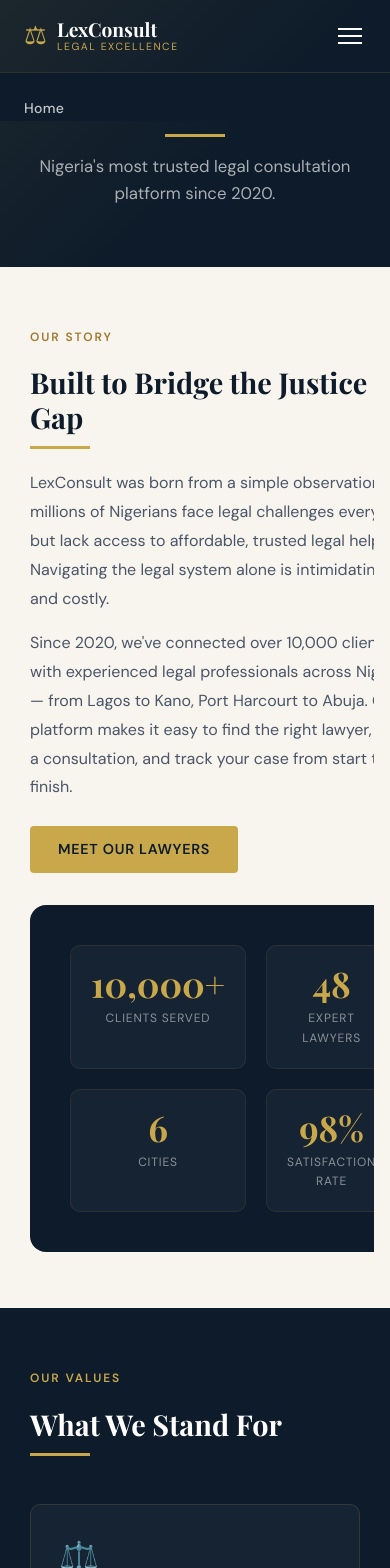
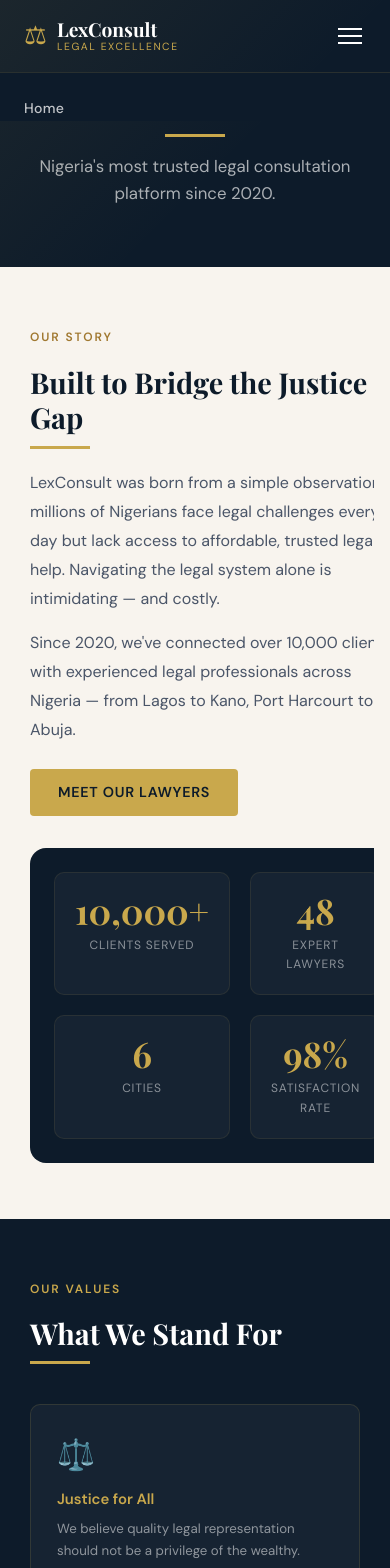
Before and after one commit to Consult-teck/Lexconsult-, a React (Create React App) app: page /about in a window 390 px wide. Shown: the top 1568 px of the page. Built offline with nearby package versions, Linux system fonts and the light colour scheme.

Commit message:
Fix About and Contact mobile

```diff
--- a/src/pages/About.css
+++ b/src/pages/About.css
@@ -3,6 +3,12 @@
   grid-template-columns: 1fr 1fr;
   gap: 56px;
   align-items: center;
+}
+
+.about-stats-box {
+  background: var(--navy);
+  border-radius: 16px;
+  padding: 40px;
 }
 
 .about-stats-grid {
@@ -11,13 +17,38 @@
   gap: 20px;
 }
 
+.about-stat-item {
+  text-align: center;
+  padding: 20px;
+  background: rgba(255,255,255,0.04);
+  border-radius: 10px;
+  border: 1px solid rgba(201,168,76,0.1);
+}
+
+.about-stat-item strong {
+  display: block;
+  font-family: 'Playfair Display', serif;
+  font-size: 2.2rem;
+  color: var(--gold);
+  line-height: 1;
+}
+
+.about-stat-item span {
+  font-size: 0.75rem;
+  color: rgba(255,255,255,0.5);
+  text-transform: uppercase;
+  letter-spacing: 0.07em;
+  margin-top: 8px;
+  display: block;
+}
+
 @media (max-width: 768px) {
   .about-mission-grid {
     grid-template-columns: 1fr !important;
-    gap: 32px;
+    gap: 32px !important;
   }
 
-  .about-stats-grid {
-    grid-template-columns: 1fr 1fr !important;
+  .about-stats-box {
+    padding: 24px !important;
   }
 }
--- a/src/pages/About.jsx
+++ b/src/pages/About.jsx
@@ -13,6 +13,13 @@ const team = [
   { name: "Ngozi Okafor", role: "Head of Operations", avatar: "NO" },
   { name: "David Eze", role: "Legal Director", avatar: "DE" },
   { name: "Amina Bello", role: "Client Relations", avatar: "AB" },
+];
+
+const stats = [
+  ["10,000+", "Clients Served"],
+  ["48", "Expert Lawyers"],
+  ["6", "Cities"],
+  ["98%", "Satisfaction Rate"],
 ];
 
 export default function About() {
@@ -36,17 +43,17 @@ export default function About() {
                 LexConsult was born from a simple observation: millions of Nigerians face legal challenges every day but lack access to affordable, trusted legal help. Navigating the legal system alone is intimidating — and costly.
               </p>
               <p style={{ color: "var(--text-secondary)", lineHeight: 1.8, marginBottom: 24 }}>
-                Since 2020, we've connected over 10,000 clients with experienced legal professionals across Nigeria — from Lagos to Kano, Port Harcourt to Abuja. Our platform makes it easy to find the right lawyer, book a consultation, and track your case from start to finish.
+                Since 2020, we've connected over 10,000 clients with experienced legal professionals across Nigeria — from Lagos to Kano, Port Harcourt to Abuja.
               </p>
               <Link to="/lawyers" className="btn-primary">Meet Our Lawyers</Link>
             </div>
 
-            <div style={{ background: "var(--navy)", borderRadius: 16, padding: 40 }}>
+            <div className="about-stats-box">
               <div className="about-stats-grid">
-                {[["10,000+", "Clients Served"], ["48", "Expert Lawyers"], ["6", "Cities"], ["98%", "Satisfaction Rate"]].map(([n, l]) => (
-                  <div key={l} style={{ textAlign: "center", padding: 20, background: "rgba(255,255,255,0.04)", borderRadius: 10, border: "1px solid rgba(201,168,76,0.1)" }}>
-                    <strong style={{ fontFamily: "'Playfair Display', serif", fontSize: "2.2rem", color: "var(--gold)", display: "block", lineHeight: 1 }}>{n}</strong>
-                    <span style={{ fontSize: "0.75rem", color: "rgba(255,255,255,0.5)", textTransform: "uppercase", letterSpacing: "0.07em", marginTop: 8, display: "block" }}>{l}</span>
+                {stats.map(([n, l]) => (
+                  <div key={l} className="about-stat-item">
+                    <strong>{n}</strong>
+                    <span>{l}</span>
                   </div>
                 ))}
               </div>
@@ -59,14 +66,14 @@ export default function About() {
       <section className="section" style={{ background: "var(--navy)" }}>
         <div className="container">
           <span className="eyebrow" style={{ color: "var(--gold)" }}>Our Values</span>
-          <h2 className="section-title" style={{ color: "white", marginTop: 8 }}>What We Stand For</h2>
-          <div className="gold-line" style={{ margin: "0 0 48px" }}></div>
+          <h2 className="section-title" style={{ color: "white", marginTop: 7, marginBottom: 10 }}>What We Stand For</h2>
+          <div className="gold-line" style={{ margin: "0 0 40px" }}></div>
           <div className="grid-4">
             {values.map(v => (
-              <div key={v.title} style={{ background: "rgba(255,255,255,0.04)", border: "1px solid rgba(201,168,76,0.15)", borderRadius: 10, padding: 28 }}>
-                <span style={{ fontSize: "2rem", display: "block", marginBottom: 14 }}>{v.icon}</span>
-                <h3 style={{ fontFamily: "'DM Sans', sans-serif", fontWeight: 700, color: "var(--gold)", marginBottom: 10, fontSize: "0.95rem" }}>{v.title}</h3>
-                <p style={{ fontSize: "0.85rem", color: "rgba(255,255,255,0.55)", lineHeight: 1.65 }}>{v.desc}</p>
+              <div key={v.title} style={{ background: "rgba(255,255,255,.04)", border: "1px solid rgba(201,168,76,.15)", borderRadius: 10, padding: 26 }}>
+                <span style={{ fontSize: "1.9rem", display: "block", marginBottom: 12 }}>{v.icon}</span>
+                <h3 style={{ fontFamily: "'DM Sans',sans-serif", fontWeight: 700, color: "var(--gold)", marginBottom: 9, fontSize: ".93rem" }}>{v.title}</h3>
+                <p style={{ fontSize: ".83rem", color: "rgba(255,255,255,.52)", lineHeight: 1.65 }}>{v.desc}</p>
               </div>
             ))}
           </div>
@@ -76,17 +83,17 @@ export default function About() {
       {/* TEAM */}
       <section className="section" style={{ background: "var(--cream)" }}>
         <div className="container">
-          <span className="eyebrow" style={{ color: "var(--gold-dark)" }}>Leadership</span>
-          <h2 className="section-title" style={{ marginTop: 8 }}>Our Team</h2>
-          <div className="gold-line" style={{ margin: "0 0 48px" }}></div>
+          <span className="eyebrow">Leadership</span>
+          <h2 className="section-title" style={{ marginTop: 7, marginBottom: 10 }}>Our Team</h2>
+          <div className="gold-line" style={{ margin: "0 0 40px" }}></div>
           <div className="grid-4">
             {team.map(t => (
-              <div key={t.name} className="card" style={{ padding: 28, textAlign: "center" }}>
-                <div style={{ width: 72, height: 72, background: "var(--navy)", color: "var(--gold)", borderRadius: "50%", display: "flex", alignItems: "center", justifyContent: "center", fontFamily: "'Playfair Display', serif", fontSize: "1.3rem", fontWeight: 700, margin: "0 auto 16px" }}>
+              <div key={t.name} className="card" style={{ padding: 26, textAlign: "center" }}>
+                <div style={{ width: 68, height: 68, background: "var(--navy)", color: "var(--gold)", borderRadius: "50%", display: "flex", alignItems: "center", justifyContent: "center", fontFamily: "'Playfair Display',serif", fontSize: "1.2rem", fontWeight: 700, margin: "0 auto 14px" }}>
                   {t.avatar}
                 </div>
-                <strong style={{ display: "block", color: "var(--navy)", fontSize: "0.95rem" }}>{t.name}</strong>
-                <span style={{ fontSize: "0.8rem", color: "var(--text-muted)" }}>{t.role}</span>
+                <strong style={{ display: "block", color: "var(--navy)", fontSize: ".93rem" }}>{t.name}</strong>
+                <span style={{ fontSize: ".78rem", color: "var(--text-muted)" }}>{t.role}</span>
               </div>
             ))}
           </div>
@@ -96,8 +103,8 @@ export default function About() {
       {/* CTA */}
       <section style={{ background: "var(--gold)", padding: "64px 24px", textAlign: "center" }}>
         <div className="container">
-          <h2 style={{ color: "var(--navy)", fontSize: "clamp(1.6rem, 4vw, 2.4rem)", marginBottom: 12 }}>Ready to Get Started?</h2>
-          <p style={{ color: "rgba(13,27,42,0.7)", marginBottom: 28 }}>Join thousands of Nigerians accessing justice through LexConsult.</p>
+          <h2 style={{ color: "var(--navy)", fontSize: "clamp(1.6rem,4vw,2.4rem)", marginBottom: 12 }}>Ready to Get Started?</h2>
+          <p style={{ color: "rgba(13,27,42,.7)", marginBottom: 28 }}>Join thousands of Nigerians accessing justice through LexConsult.</p>
           <div style={{ display: "flex", gap: 16, justifyContent: "center", flexWrap: "wrap" }}>
             <Link to="/register" className="btn-dark">Create Account</Link>
             <Link to="/contact" className="btn-secondary" style={{ borderColor: "var(--navy)", color: "var(--navy)" }}>Contact Us</Link>
```
Also changed, not shown: src/pages/Contact.css (+4 -4 lines).
